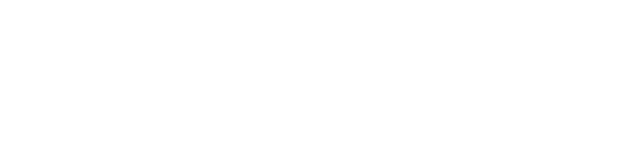
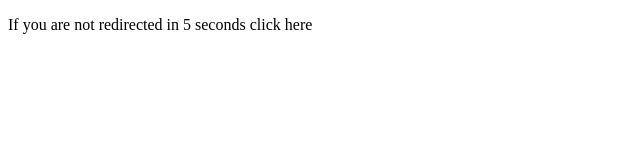
Before and after one commit to SkywalkingZulu/azaniawallet, a plain HTML site: page index.html in a window 1280 px wide. Shown: the whole page, without its empty margins (0-640 px from the left). Drawn offline with Linux system fonts and the light colour scheme.

Commit message:
Update index.html

```diff
--- a/index.html
+++ b/index.html
@@ -1,16 +1,15 @@
 <!doctype html>
 <html>
   <head>
-    <title> Azania welcome <title>
+    <title> Azania welcome </title>
+     <meta name="description" content="A page that will redirect the user to bytefreaks.net after 5 seconds">
+    <meta name="author" content="Bytefreaks.net">
+    <meta http-equiv="refresh" content="5;URL=/pages/samples/blank-page.html/">
       </head>
       <body>
         <div>
-          <p>If you are not redirected in 5 seconds click <a herf="">here</a>
+          <p>If you are not redirected in 5 seconds click <a herf="https://github.com/SkywalkingZulu.github.io/azaniawallet/blob/master/pages/samples/blank-page.html">here</a>
         </div>
-        <script type="text/javascript">
-<!--
-window.location = "/pages/samples/blank-page.html"
-//-->
-</script>
+
       </body>
       </html>
```
